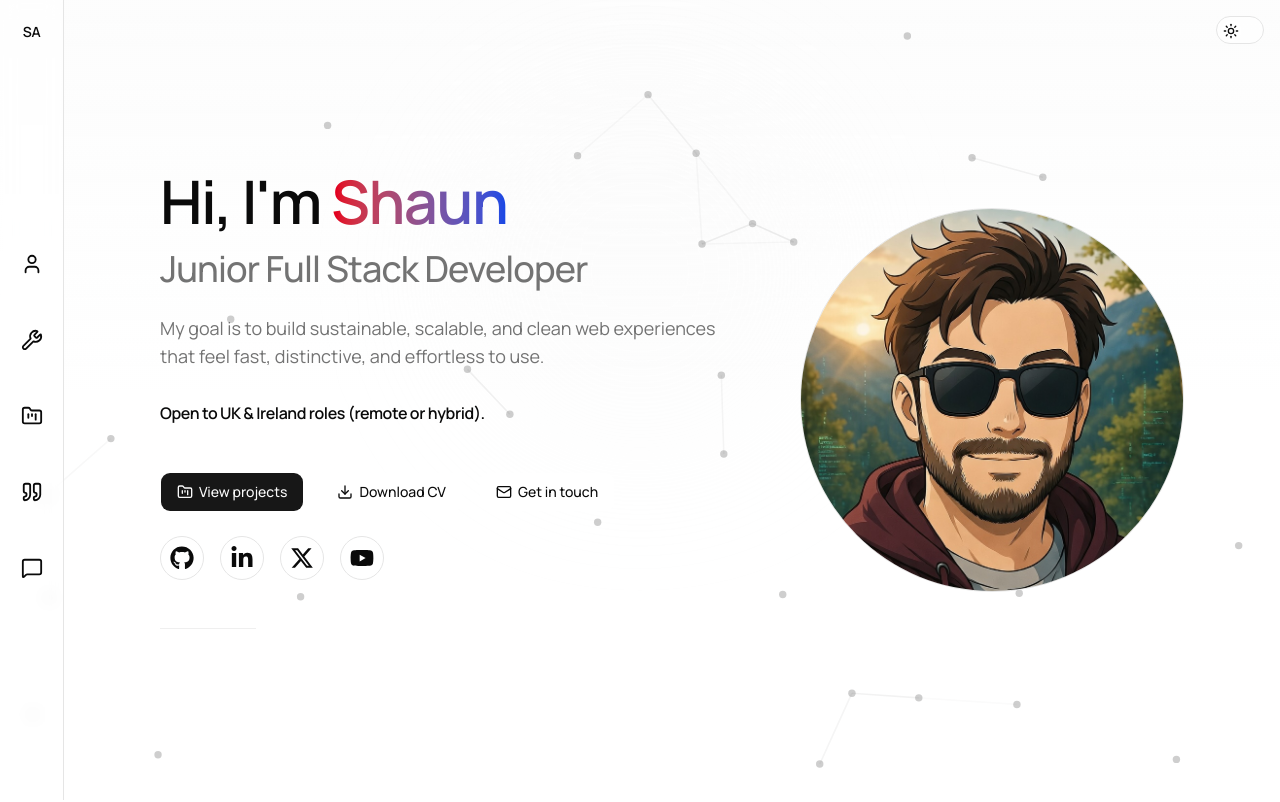
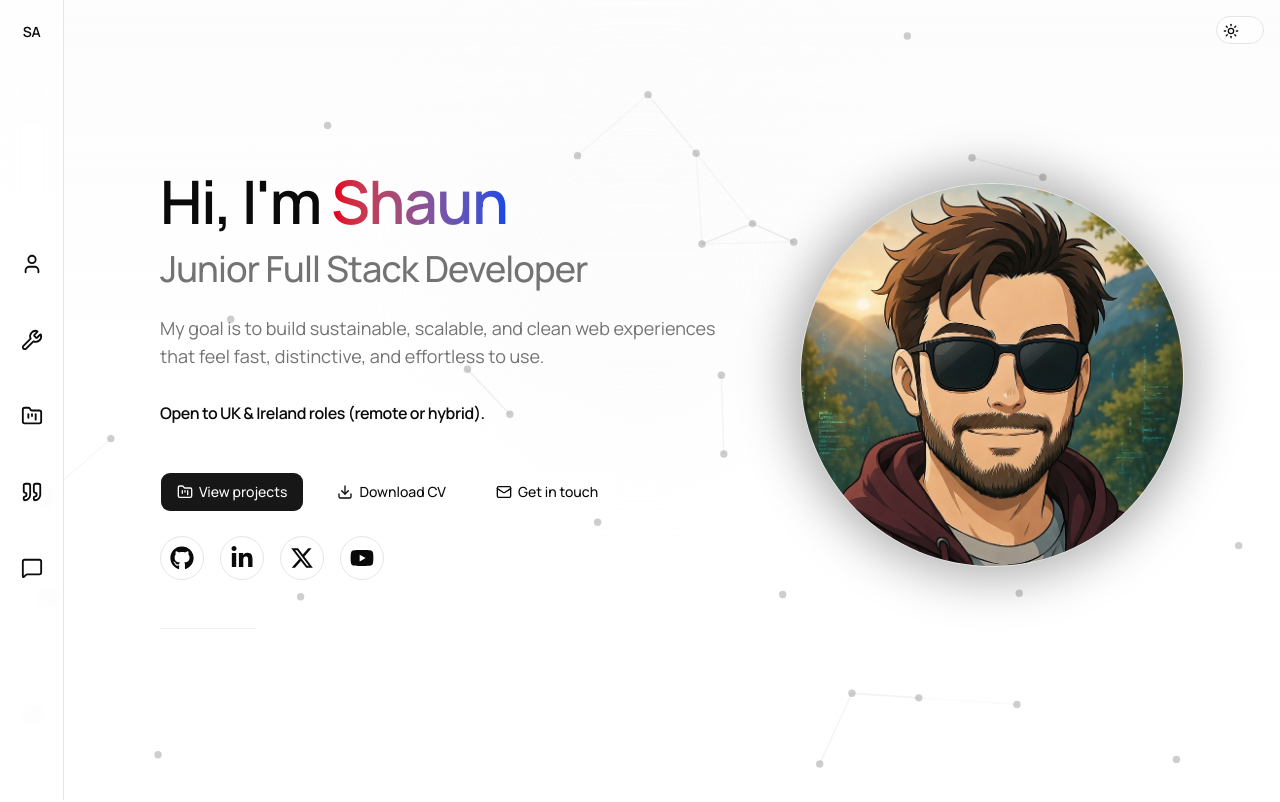
Before and after one commit to ShaAnder/portfolio, a Next.js app: page / in a window 1280 px wide. Shown: the top 802 px of the page. Built offline with nearby package versions, Linux system fonts and the light colour scheme.

Commit message:
fix positioning of portrait add soft glow per theme

```diff
--- a/src/app/page.tsx
+++ b/src/app/page.tsx
@@ -42,7 +42,13 @@ export default function Home() {
 				<div className="relative z-10 mx-auto w-full max-w-5xl">
 					<div className="flex flex-col items-center gap-10 min-[769px]:flex-row min-[769px]:items-center min-[769px]:justify-between min-[769px]:gap-14">
 						<div className="order-1 flex w-full justify-center min-[769px]:order-2 min-[769px]:w-auto">
-							<div className="relative mx-auto size-40 overflow-hidden rounded-full border border-border min-[769px]:size-64 lg:size-80 xl:size-96">
+							<div className="relative mx-auto size-40 rounded-full min-[769px]:size-64 lg:size-80 xl:size-96">
+								<div
+									aria-hidden="true"
+									className="absolute -inset-3 rounded-full bg-black/30 blur-xl transition-colors duration-700 delay-1000 dark:bg-white/15"
+								/>
+
+								<div className="relative size-full overflow-hidden rounded-full border border-border">
 									<Image
 										src="/images/profile.jpg"
 										alt="Shaun Anderton"
@@ -51,6 +57,7 @@ export default function Home() {
 										className="object-cover object-[50%_10%] scale-[1.12]"
 										sizes="(min-width: 1280px) 384px, (min-width: 1024px) 320px, (min-width: 769px) 256px, 160px"
 									/>
+								</div>
 							</div>
 						</div>
 
@@ -184,13 +191,13 @@ export default function Home() {
 									/>
 								</Link>
 							</div>
+						</div>
+					</div>
 
 					<div
 						aria-hidden="true"
 						className="mt-10 hidden h-px w-24 bg-border/60 min-[769px]:block min-[769px]:mt-12"
 					/>
-						</div>
-					</div>
 				</div>
 			</section>
 
```
Lines whose indentation alone changed are shown as unchanged.
